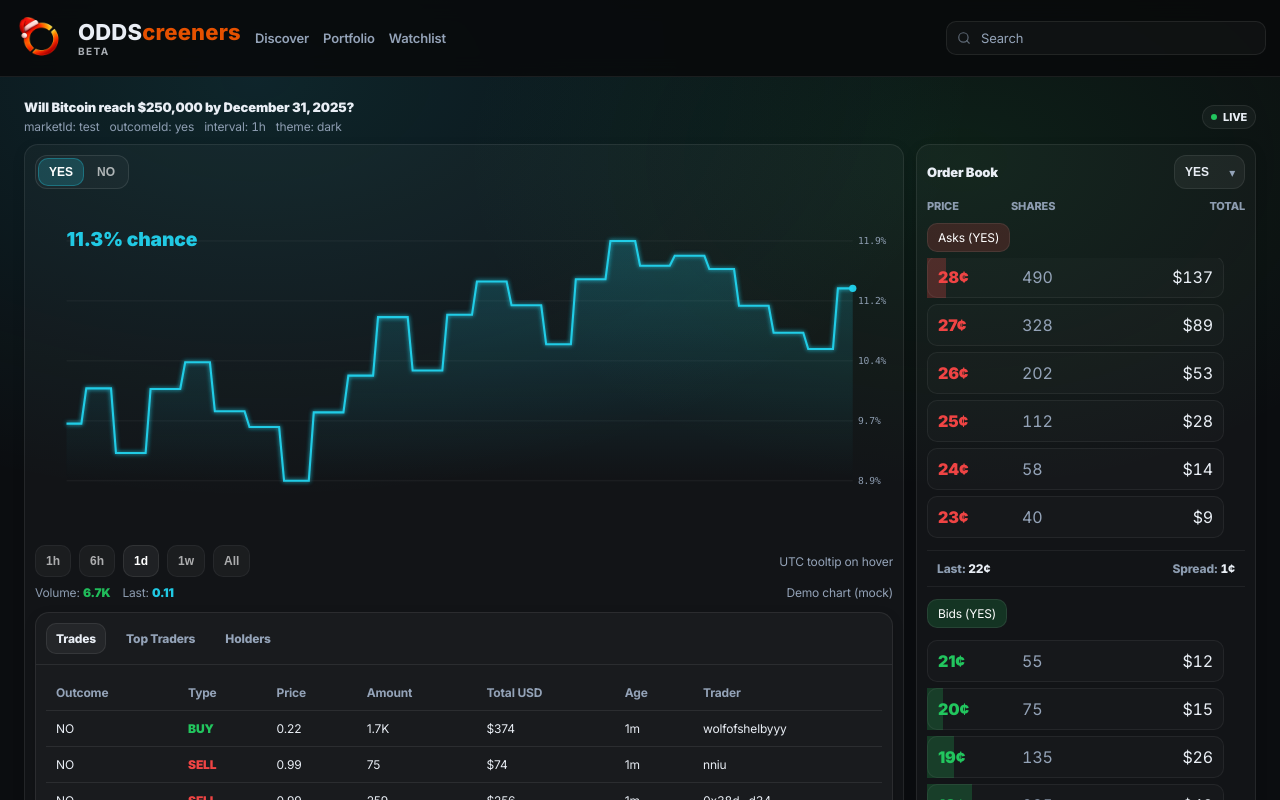
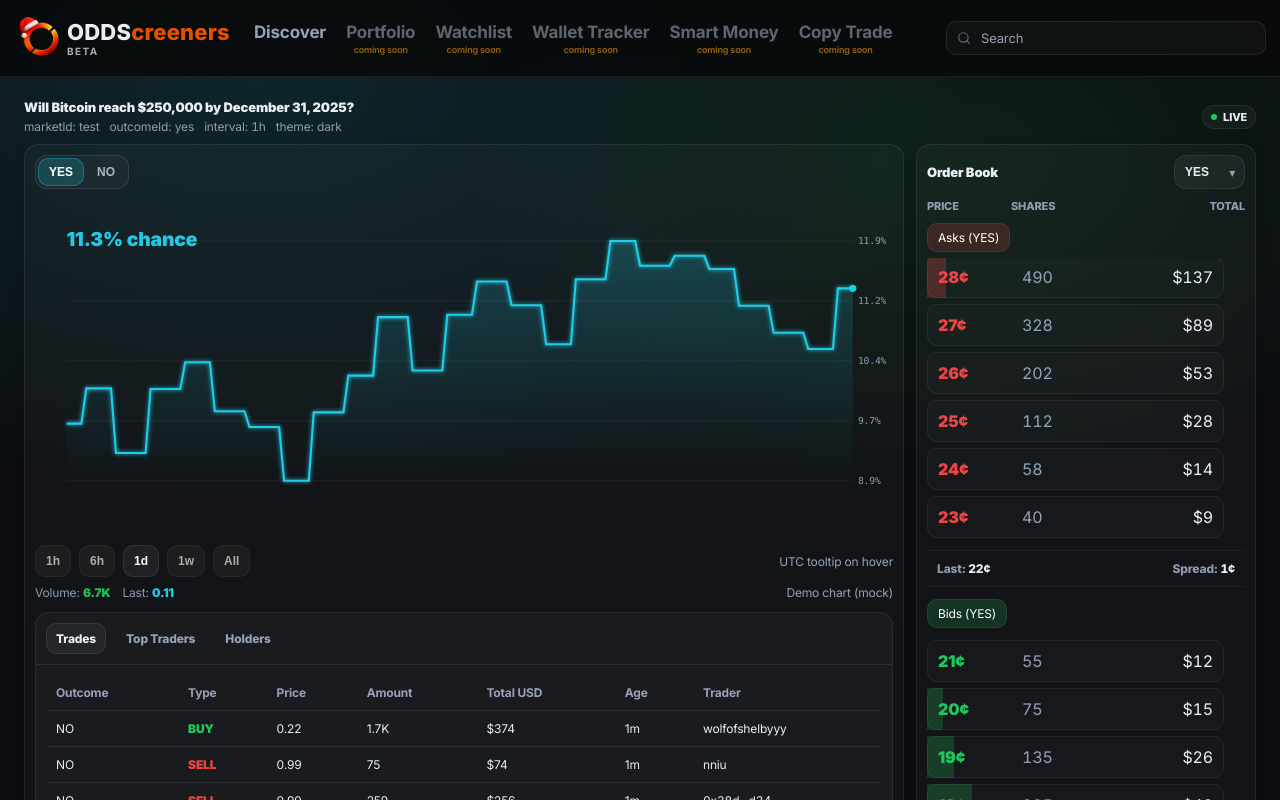
Before and after one commit to kann420/ODDScreener, a Next.js app: page /embed/kline in a window 1280 px wide. Shown: the top 800 px of the page. Built offline with nearby package versions, Linux system fonts and the light colour scheme.

Commit message:
Update navbar: larger font, active state highlight, coming soon labels, add NavLinks component

```diff
--- a/app/globals.css
+++ b/app/globals.css
@@ -34,7 +34,13 @@ a{ color:inherit; text-decoration:none; }
 .topbar-inner{ display:flex; align-items:center; gap:14px; height:52px; }
 .brand{ display:flex; align-items:center; gap:10px; font-weight:700; }
 .brand-dot{ width:10px; height:10px; border-radius:3px; background: var(--danger); box-shadow: 0 0 18px rgba(239,68,68,0.55); }
-.nav{ display:flex; align-items:center; gap:14px; color: var(--muted); font-weight:600; font-size:13px; }
+.nav{ display:flex; align-items:baseline; gap:20px; color: var(--muted); font-weight:700; font-size:17px; margin-left:10px; }
+.nav > a{ line-height:1; transition: color 0.15s ease; }
+.nav > a:hover{ color: var(--text); }
+.nav > a.active{ color: var(--text); position: relative; }
+.nav > a.active::after{ content:''; position:absolute; bottom:-6px; left:0; right:0; height:2px; background: #E65100; border-radius:2px; }
+.nav-disabled{ display:flex; flex-direction:column; align-items:center; cursor:not-allowed; opacity:0.6; }
+.coming-soon{ font-size:9px; font-weight:600; color:var(--warn); margin-top:2px; }
 .nav a:hover{ color: var(--text); }
 .spacer{ flex:1; }
 .search{
@@ -155,7 +161,7 @@ tr:hover td{ background: rgba(255,255,255,0.04); }
 .brand{
   display:flex;
   align-items:center;
-  gap:12px;
+  gap:1px;
   font-weight:700;
   height:52px;                 /* matches .topbar-inner height */
 }
--- a/app/layout.jsx
+++ b/app/layout.jsx
@@ -1,5 +1,6 @@
 import "./globals.css";
 import Script from "next/script";
+import NavLinks from "../components/NavLinks";
 
 const GA_MEASUREMENT_ID = "G-P1NXMB82YZ";
 
@@ -45,11 +46,7 @@ export default function RootLayout({ children }) {
                 </span>
               </a>
 
-              <div className="nav">
-                <a href="/">Discover</a>
-                <a href="/portfolio">Portfolio</a>
-                <a href="/watchlist">Watchlist</a>
-              </div>
+              <NavLinks />
 
               <div className="spacer" />
 
--- /dev/null
+++ b/components/NavLinks.jsx
@@ -0,0 +1,34 @@
+"use client";
+
+import { usePathname } from "next/navigation";
+
+export default function NavLinks() {
+  const pathname = usePathname();
+  const isHome = pathname === "/";
+
+  return (
+    <div className="nav">
+      <a href="/" className={isHome ? "active" : ""}>Discover</a>
+      <span className="nav-disabled">
+        Portfolio
+        <span className="coming-soon">coming soon</span>
+      </span>
+      <span className="nav-disabled">
+        Watchlist
+        <span className="coming-soon">coming soon</span>
+      </span>
+      <span className="nav-disabled">
+        Wallet Tracker
+        <span className="coming-soon">coming soon</span>
+      </span>
+      <span className="nav-disabled">
+        Smart Money
+        <span className="coming-soon">coming soon</span>
+      </span>
+      <span className="nav-disabled">
+        Copy Trade
+        <span className="coming-soon">coming soon</span>
+      </span>
+    </div>
+  );
+}
```
